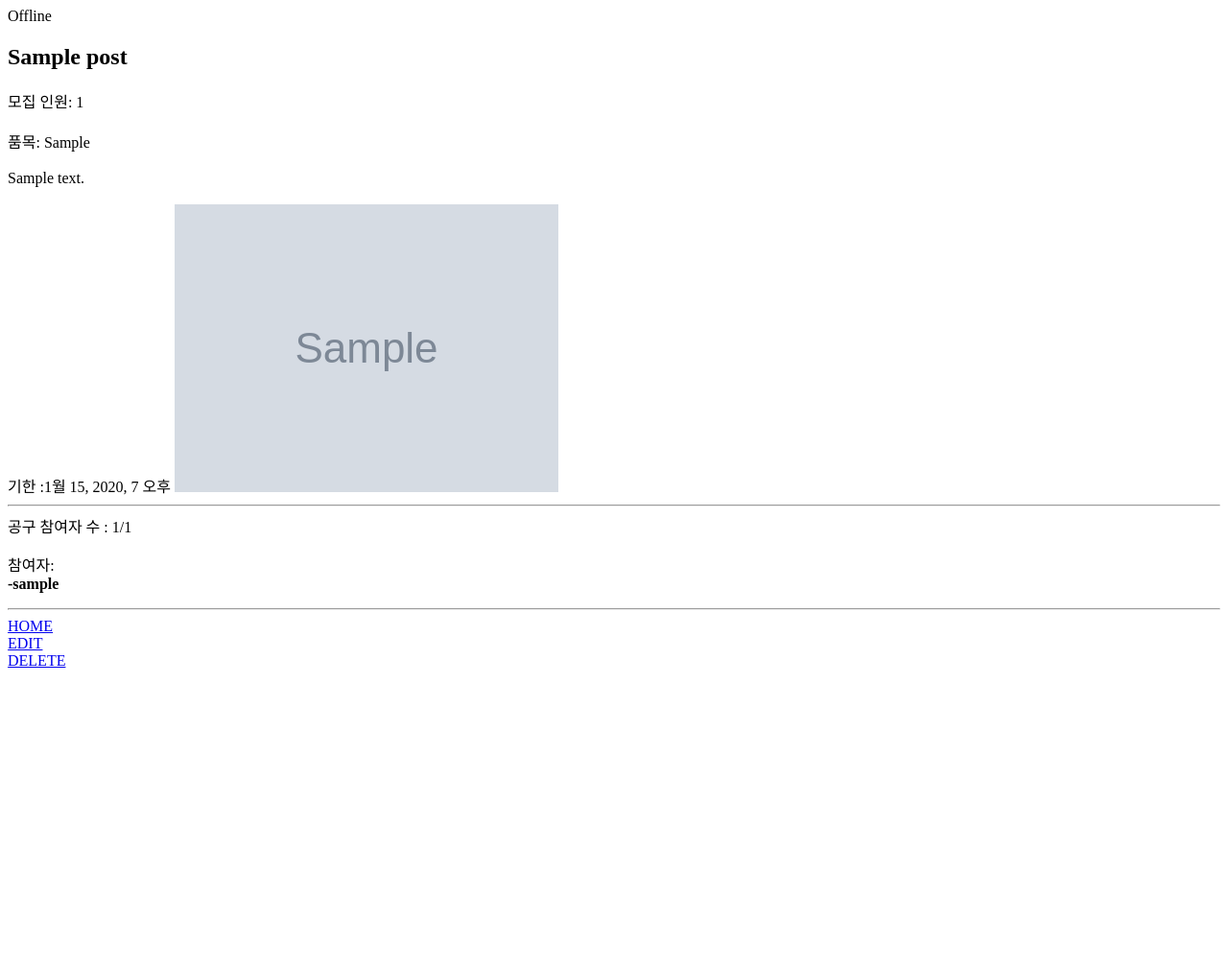
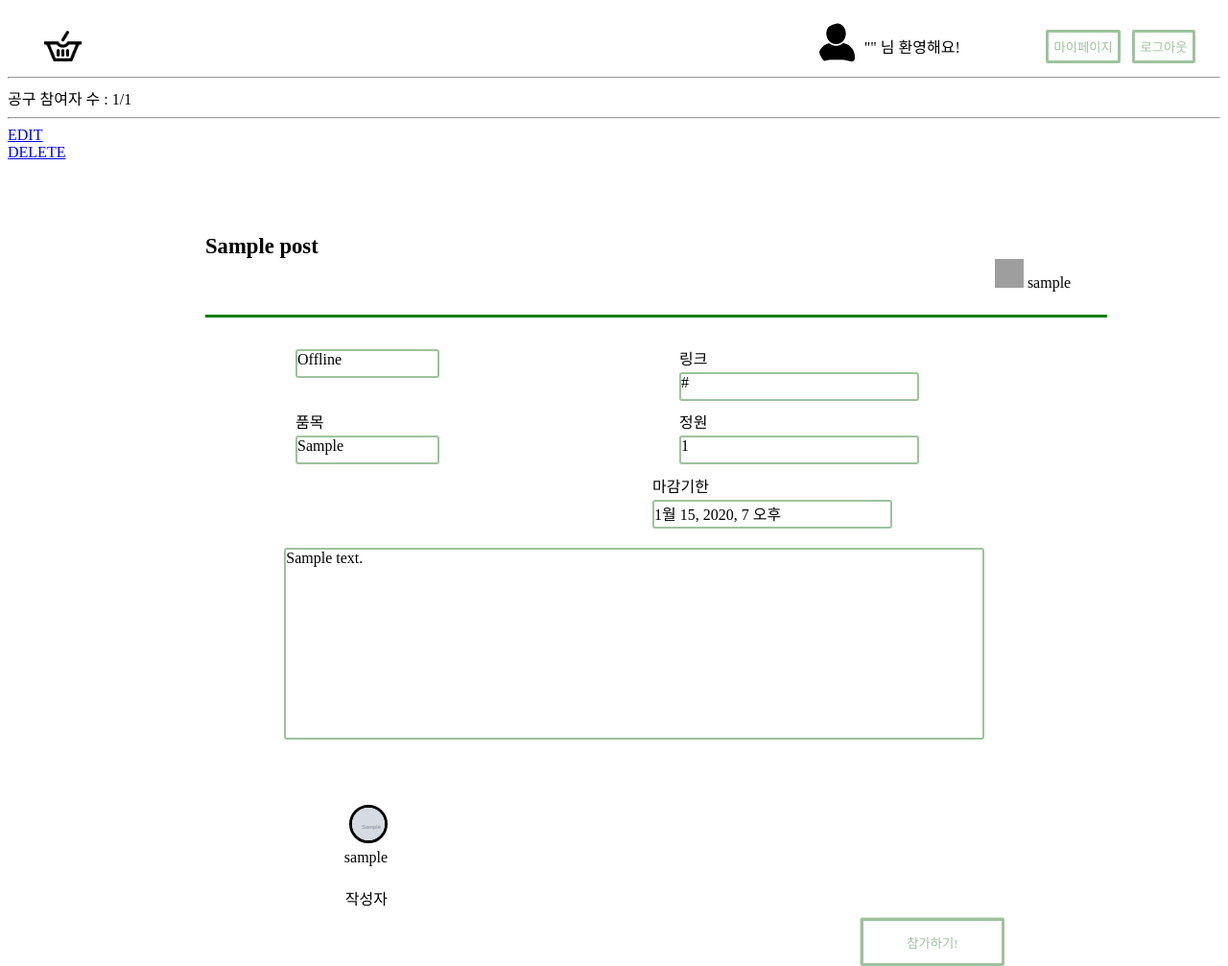
Before and after one commit to Dongmanna/dongmanna, a Django app: page /detail/1 in a window 1280 px wide. Shown: the whole page at 96% size. Before the commit the page ends 696 px from the top, so only its background shows below. Run offline with Django 3.2, Linux system fonts and the light colour scheme; tables that the repository leaves empty hold one stand-in row (values such as "Sample post"); grey boxes marked "Sample" are stand-in pictures; some libraries are stand-ins or nearby versions; some web fonts are replaced; grey boxes are pictures that could not be loaded.

Commit message:
front2 6:22

```diff
--- /dev/null
+++ b/main/static/main/css/detail.css
@@ -0,0 +1,208 @@
+@font-face {
+    font-family: 'S-CoreDream-5Medium';
+    src: url('https://cdn.jsdelivr.net/gh/projectnoonnu/noonfonts_six@1.2/S-CoreDream-5Medium.woff') format('woff');
+    font-weight: normal;
+    font-style: normal;
+}
+
+*{
+    font-family: 'S-CoreDream-5Medium';
+}
+
+main{
+    margin-top: 6%;
+    margin-left: 7%;
+    text-align: space-around;
+}
+
+.boxtop{
+    justify-content: flex-end;
+    align-items: flex-end;
+}
+.writer{
+    margin-left: 80%;
+    width: 200px;
+    height: 50px;
+    justify-content: space-between;
+    align-items:space-around;
+}
+b{
+    margin-left: 10%;
+    font-size: 17pt;
+}
+
+.inputs{
+    margin-top:30px;
+    margin-left: 18%;
+    margin-right: auto;
+    height: 200px;
+    width: 800px;
+    display: flex;
+    flex-wrap: wrap;
+    justify-content: flex-end;
+}
+
+.name_input{
+    width: 400px;
+    height: 40px;
+}
+
+.input{
+    margin-top: 3px;
+    width: 250px;
+    height: 30px;
+    border-radius: 3px;
+    background-color: #fff;
+    border: 2.7px solid #9dc39c;
+}
+
+#location{
+    width: 150px;
+}
+#item{
+    width:150px;
+}
+
+input:focus{
+    border: 2px solid #156917;
+    outline:0;
+}
+input::placeholder{
+    color: #9dc39c;
+    position:relative;
+    left:45%;
+    font-size: 15pt;
+}
+.dead{
+    position:relative;
+    right: 7%;
+}
+
+#bodytext{
+    margin-top: 10px;
+    margin-left: 17%;
+    margin-right: auto;
+    width: 730px;
+    height: 200px;
+}
+
+.member{
+    display: flex;
+    flex-wrap: wrap;
+    align-content: space-between;
+    justify-content: space-between;
+    width: 730px;
+    height: 70px;
+    margin-top: 4%;
+    position: relative;
+    left: 200px;
+}
+
+.memimg{
+    border-radius: 100%;
+    border-style: solid;
+    overflow: hidden;
+    width: 40px;
+    height:40px;
+    margin-left:3%;
+    margin-bottom: 0.7%;
+}
+
+.idimg{
+    width: 170px;
+    display: flex;
+    flex-direction: column;
+    align-items: center;
+}
+
+.idimg>p{
+    margin-left:0%;
+    margin-top:5px;
+
+}
+
+.idimg>img{
+    margin-left:20%;
+}
+
+.btmbox{
+    margin-right: 225px;
+    margin-top: 50px;
+    float: right;
+    align-content: flex-end;
+    background-color: transparent;
+}
+
+button:active{
+    box-shadow: 1px 1px;
+}
+
+.writtenby{
+    padding-left:2%;
+    width:50px;
+}
+
+
+.chatin{
+    width: 150px;
+    height: 50px;
+    margin-top: 13%;
+    margin-right: 0px;
+    border: solid #9dc39c;
+    border-radius: 2px;
+    color: #9dc39c;
+    cursor:pointer;
+    box-shadow: -0.4px -0.4px ;
+    padding: 5px;
+}
+
+
+.text3{
+    margin-top: 5%;
+}
+
+.infos{
+    margin-top: 30px;
+    margin-left: auto;
+    margin-right: auto;
+    width: 800px;
+    height: 500px;
+    display:flex;
+    flex-wrap: wrap;
+    justify-content: flex-start;
+    align-content: flex-start;
+}
+
+.info_detail{
+    padding-top: 0;
+    margin-top:0;
+    float: left;
+    width: 350px;
+}
+
+.info_detail1{
+    padding-top: 0;
+    margin-top:0;
+    float: left;
+    width: 350px;
+    height: 50px;
+}
+
+input{
+    margin-left: 1%;
+    margin-top: 3%;
+}
+
+#how{
+    width: 330px;
+    height: 200px;
+    padding-left: 10%;
+    margin-left: 10%;
+}
+
+#etc{
+    width: 330px;
+    height: 200px;
+    padding-left: 10%;
+    margin-left: 10%;
+}
--- a/main/templates/detail.html
+++ b/main/templates/detail.html
@@ -1,26 +1,15 @@
 <!--main/templates/detail.html-->
+{% extends 'base.html' %}
+{% load static %}
 {% load bootstrap4 %}
-<p>{{ post.category }}</p>
-<h2>{{ post.title }}</h2>
-모집 인원: {{ post.limit }} <br><br>
-품목: {{ post.item }} <br><br>
-{{ post.body }} <br><br>
-기한 :{{ post.deadline }}
-{% if post.image %}
-    <img src="{{ post.image.url }}"><br>
-{% endif %}
+{% block content %}
 
 
 <!--공구 참여 버튼-->
 <hr>
 <div >공구 참여자 수 : {{ post.members.count }}/{{ post.limit }}</div>
 
-<p>
-    참여자: <br>
-    {% for member in post.members.all %}
-        <b>-{{member}}</b><br>
-    {% endfor %}
-</p>
+
 
 <!--로그인이 되어있고, 글쓴이를 제외한 유저들에게만 보이게 함-->
 {% if user.is_authenticated and user.profile != post.author %}
@@ -35,13 +24,87 @@
 </a><br>
 {% endif %}
 
-<!--채팅방에 입장할 수 있는 버튼-->
-{% if user.profile in post.members.all %}
-<a href="{% url 'chat:room' room_number=post.pk %}">채팅방 입장</a><br><br>
-{% endif %}
+
 
 <hr>
-
-<a href="{% url 'home' %}">HOME</a><br>
 <a href="{% url 'edit' pk=post.pk %}">EDIT</a><br>
 <a href="{% url 'delete' pk=post.pk %}">DELETE</a>
+
+<!-- /////////////////////// -->
+<head>
+    <title>Detail</title>
+
+    <link rel="stylesheet" href="{% static 'main/css/detail.css' %}">
+</head>
+<main>
+    <section class="boxtop">
+        <b>{{ post.title }}</b>
+        <div class="writer">
+            <img src='./iconmonstr-user-6-240.png' alt="myprofile" width=30px, height=30px>
+            {{post.author}}
+        </div>
+    </section>
+    <hr align="center" width="80%" size="5" color="green" noshade />
+    <form>
+        <section class="inputs">
+            <div class="name_input">
+                <div class="input" type="text" readonly id="location" name="location">{{ post.category }}</div>
+            </div>
+            <div class="name_input">
+                <label for="link">링크</label>
+                <div class="input" type="text" readonly id="link" name="link">{{post.link}}</div>
+            </div>
+            <div class="name_input">
+                <label for="item">품목</label>
+                <div class="input" type="text" readonly id="item" name="item">{{ post.item }}</div>
+            </div>
+
+            <div class="name_input">
+                <label for="people">정원</label>
+                <div class="input" type="text" readonly id="people" name="people">{{ post.limit }}</div>
+            </div>
+            <div class="name_input">
+                <div class="dead">
+                    <label for="deadline">마감기한</label>
+                    <div class="input" type="datetime-local" id="deadline" name="deadline">{{ post.deadline }}</div>
+                </div>
+            </div>
+        </section>
+        <div class="input" type="text" readonly id="bodytext" name="bodytext" placeholder="본문 내용">{{ post.body }}</div>
+        <p></p>
+        <!-- 이미지는 일단...뺍시다... -->
+<!-- {% if post.image %}
+    <img src="{{ post.image.url }}"><br>
+{% endif %} -->
+
+        <section class="member">
+            <div class="idimg">
+                <p>
+                    {% for member in post.members.all %}
+                    <div class = "memimg">
+                        <img src='{{member.my_image}}' alt="myprofile" width=40px, height=40px>
+                    </div>
+                        <p>{{member}}</p>
+                        {% if post.author == member %}
+                            <p class="writtenby">작성자</p>
+                        {% endif %}
+                    {% endfor %}
+                </p>
+
+            </div>
+            <!-- 여기서부터 -->
+
+        </section>
+        <section class="btmbox">
+
+            {% if user.profile in post.members.all %}
+                <a href="{% url 'chat:room' room_number=post.pk %}" class="chatin">채팅방 입장</a><br><br>
+            {% else %}
+                <button class="chatin">참가하기!</button>
+            {% endif %}
+
+
+        </section>
+    </form>
+</main>
+{% endblock %}
--- a/main/templates/home.html
+++ b/main/templates/home.html
@@ -109,6 +109,6 @@
 
 
     </main>
-    <script src="{% static 'main/js/main.js' %}"></script>
+
 </body>
 {% endblock %}
```
Also changed, not shown: main/static/main/css/style.css (+6 -7 lines).
